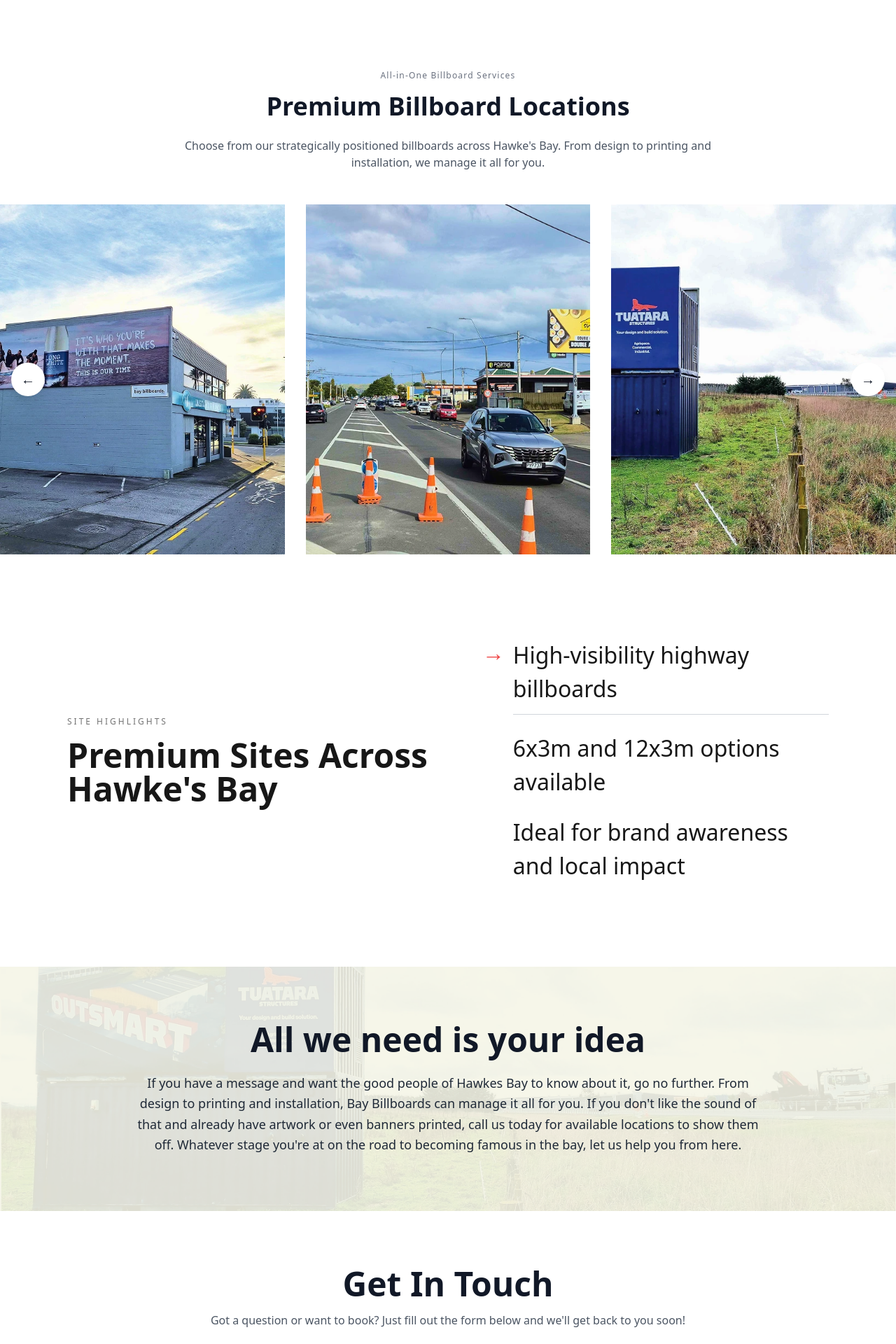
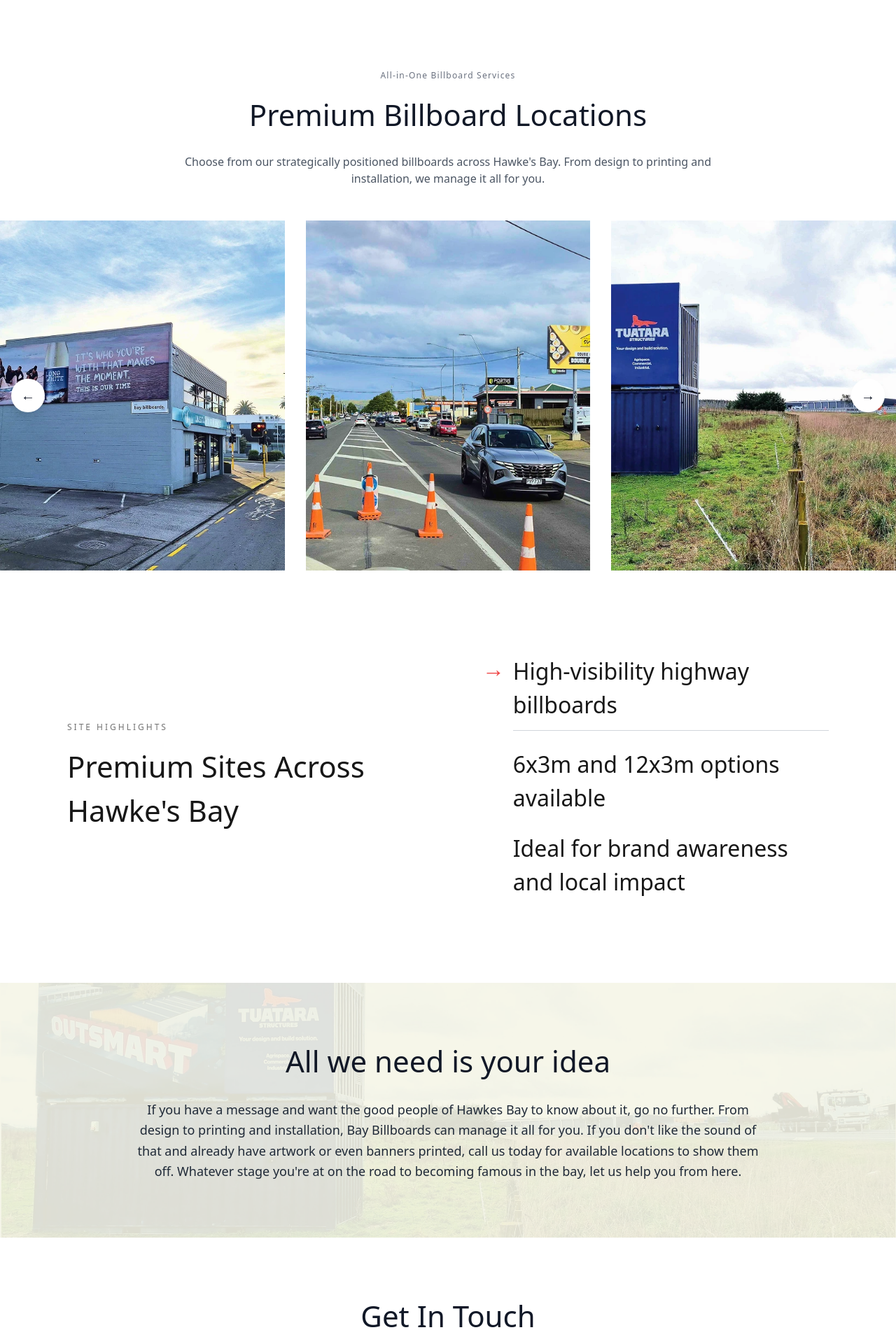
Before and after one commit to ramki0202/baybillboards, a Next.js app: page / in a window 1280 px wide. Shown: the part 820-2740 px from the top of the page at 70% size. Built offline with nearby package versions, Linux system fonts and the light colour scheme.

Commit message:
Refactor heading styles in multiple sections for consistency and improved readability

```diff
--- a/components/CallToActionSection.tsx
+++ b/components/CallToActionSection.tsx
@@ -8,7 +8,7 @@
     >
       <div className="absolute inset-0 "></div>
       <div className="max-w-4xl mx-auto text-center relative z-10">
-        <h2 className="text-4xl md:text-5xl font-bold mb-6">
+        <h2 className="mb-6" style={{ fontSize: '42px', fontWeight: '400' }}>
           All we need is your idea
         </h2>
         <p className="text-lg leading-relaxed text-gray-800">
--- a/components/HighlightsSection.tsx
+++ b/components/HighlightsSection.tsx
@@ -9,7 +9,7 @@
           <p className="mb-4 text-xs font-medium tracking-[0.25em] text-neutral-500 uppercase">
             Site Highlights
           </p>
-          <h2 className="text-3xl sm:text-4xl lg:text-5xl font-semibold leading-tight text-neutral-900">
+          <h2 className="text-neutral-900" style={{ fontSize: '42px', fontWeight: '400' }}>
             Premium Sites Across
             <br className="hidden sm:block" />
             Hawke&apos;s Bay
--- a/components/IdeaSection.tsx
+++ b/components/IdeaSection.tsx
@@ -4,7 +4,7 @@
   return (
     <section className="py-20 px-6 bg-white">
       <div className="max-w-4xl mx-auto">
-        <h2 className="text-4xl md:text-5xl font-bold text-center mb-4">
+        <h2 className="text-center mb-4" style={{ fontSize: '42px', fontWeight: '400' }}>
           Get In Touch
         </h2>
         <p className="text-center text-gray-600 mb-12">
--- a/components/LocationsSection.tsx
+++ b/components/LocationsSection.tsx
@@ -17,7 +17,7 @@
         <p className="text-xs tracking-widest text-gray-500 mb-4">
           ALL-IN-ONE BILLBOARD SERVICES
         </p>
-        <h2 className="text-3xl md:text-4xl font-semibold mb-6">
+        <h2 className="mb-6" style={{ fontSize: '42px', fontWeight: '400' }}>
           Premium Billboard Locations
         </h2>
         <p className="text-sm md:text-base text-gray-600 max-w-3xl mx-auto mb-12">
--- a/components/NewLocations.tsx
+++ b/components/NewLocations.tsx
@@ -24,7 +24,7 @@
           <p className="text-xs tracking-widest text-gray-500 mb-4">
             All-in-One Billboard Services
           </p>
-          <h2 className="text-3xl md:text-4xl font-semibold mb-6">
+          <h2 className="mb-6" style={{ fontSize: '42px', fontWeight: '400' }}>
             Premium Billboard Locations
           </h2>
           <p className="text-sm md:text-base text-gray-600 max-w-3xl mx-auto">
```
